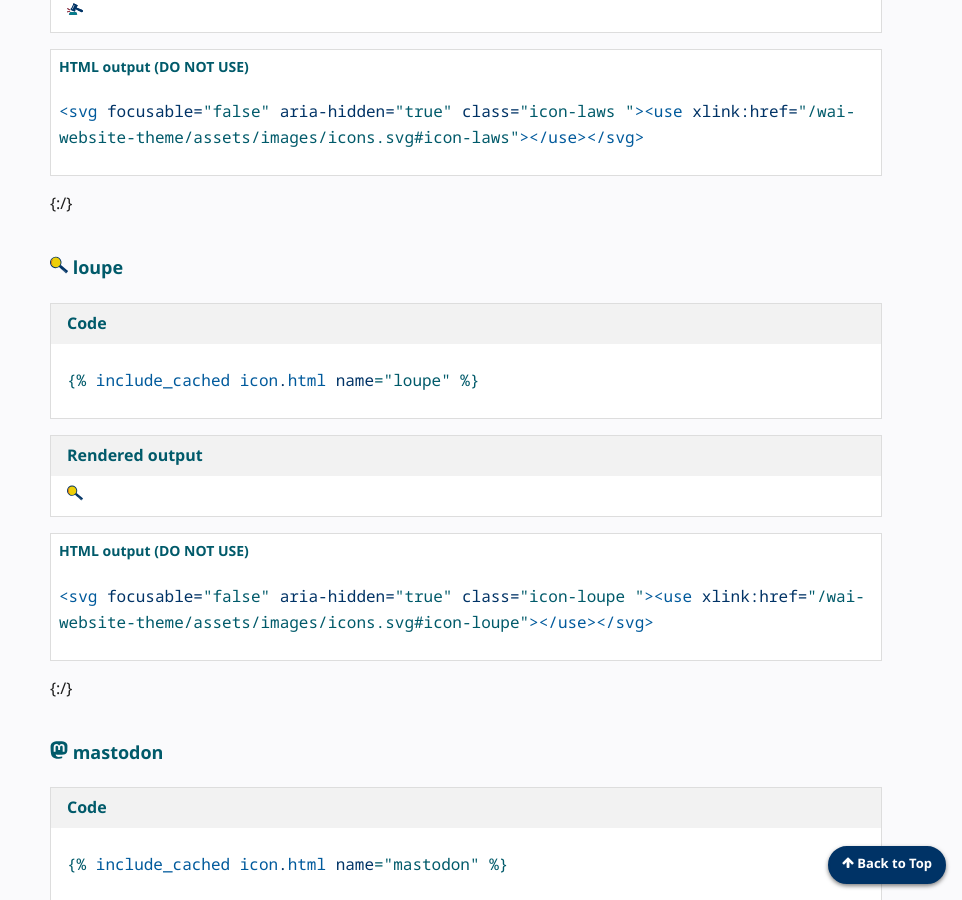
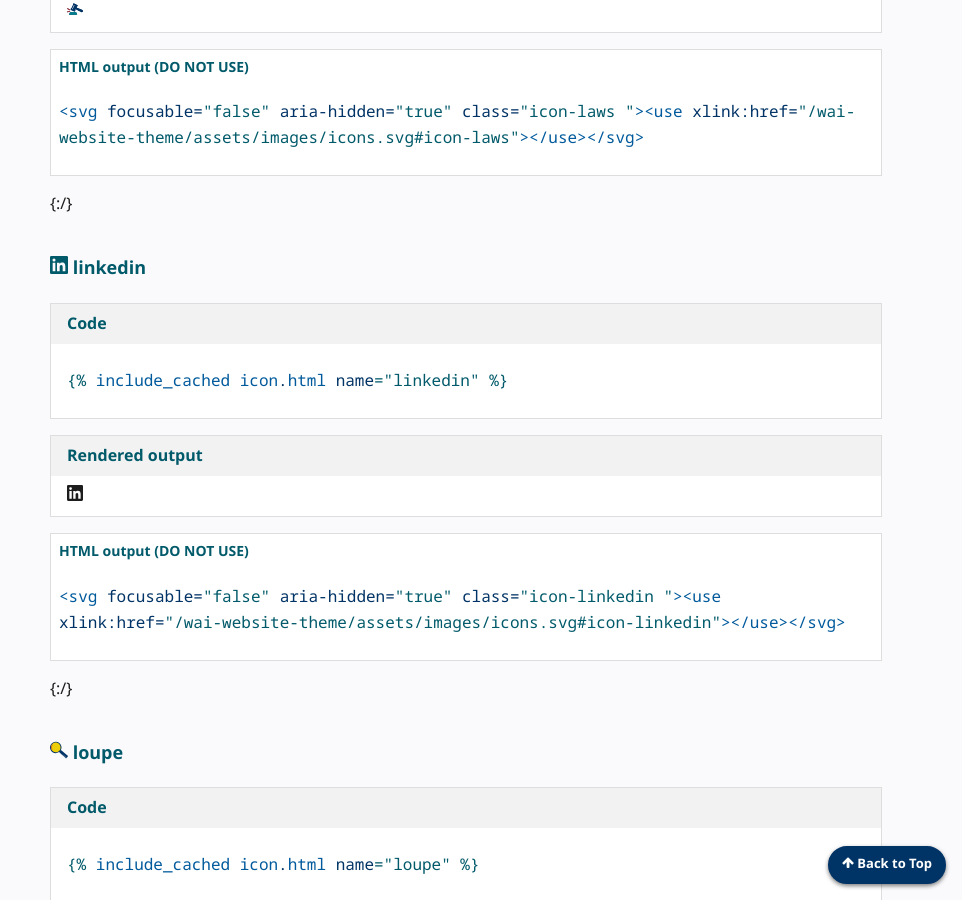
Before and after one commit to w3c/wai-website-theme, a Jekyll site: the page built from _components/icons.md, in a window 1280 px wide and 900 px high, scrolled down 17783 px. Shown: the whole window, without its empty margins (318-1280 px from the left). Built offline with Jekyll 4.4.1, drawn with Linux system fonts in a browser that asks for light colours; cached includes are drawn as plain includes; comment, search, counter and statistics services are not loaded; some of the changed text lies outside the part shown.

Commit message:
Remove Twitter (#68)
* Removed twitter logo.

* Removed link to Twitter.

* Added the LinkedIn logo

* Added a link to LinkedIn

* Update icons.md twitter -> linkedin

---------

Co-authored-by: Shawn Lawton Henry <shawn@w3.org>

```diff
--- a/_components/icons.md
+++ b/_components/icons.md
@@ -49,7 +49,7 @@
 - name: rss
 - name: youtube
 - name: mastodon
-- name: twitter
+- name: linkedin
 - name: creative-commons
 - name: arrow-up-thin
 - name: arrow-left-thin
--- a/_includes/footer.html
+++ b/_includes/footer.html
@@ -144,7 +144,7 @@
     <div class="social" lang="en" dir="auto" translate="no">
       <ul>
         <li><a href="https://w3c.social/@wai">{%include_cached icon.html name="mastodon" %} Mastodon</a></li>
-        <li><a href="https://twitter.com/w3c_wai">{%include_cached icon.html name="twitter" %} Twitter</a></li>
+        <li><a href="https://www.linkedin.com/company/w3c-wai/">{%include_cached icon.html name="linkedin" %} LinkedIn</a></li>
         <li><a href="https://www.w3.org/WAI/feed.xml">{%include_cached icon.html name="rss" %} Feed</a></li>
         <li><a href="https://www.youtube.com/channel/UCU6ljj3m1fglIPjSjs2DpRA/playlistsv">{%include_cached icon.html name="youtube" %} YouTube</a></li>
         <li><a href="https://www.w3.org/WAI/news/subscribe/" class="button">Get News in Email</a></li>
```
Also changed, not shown: assets/images/icons.svg.
